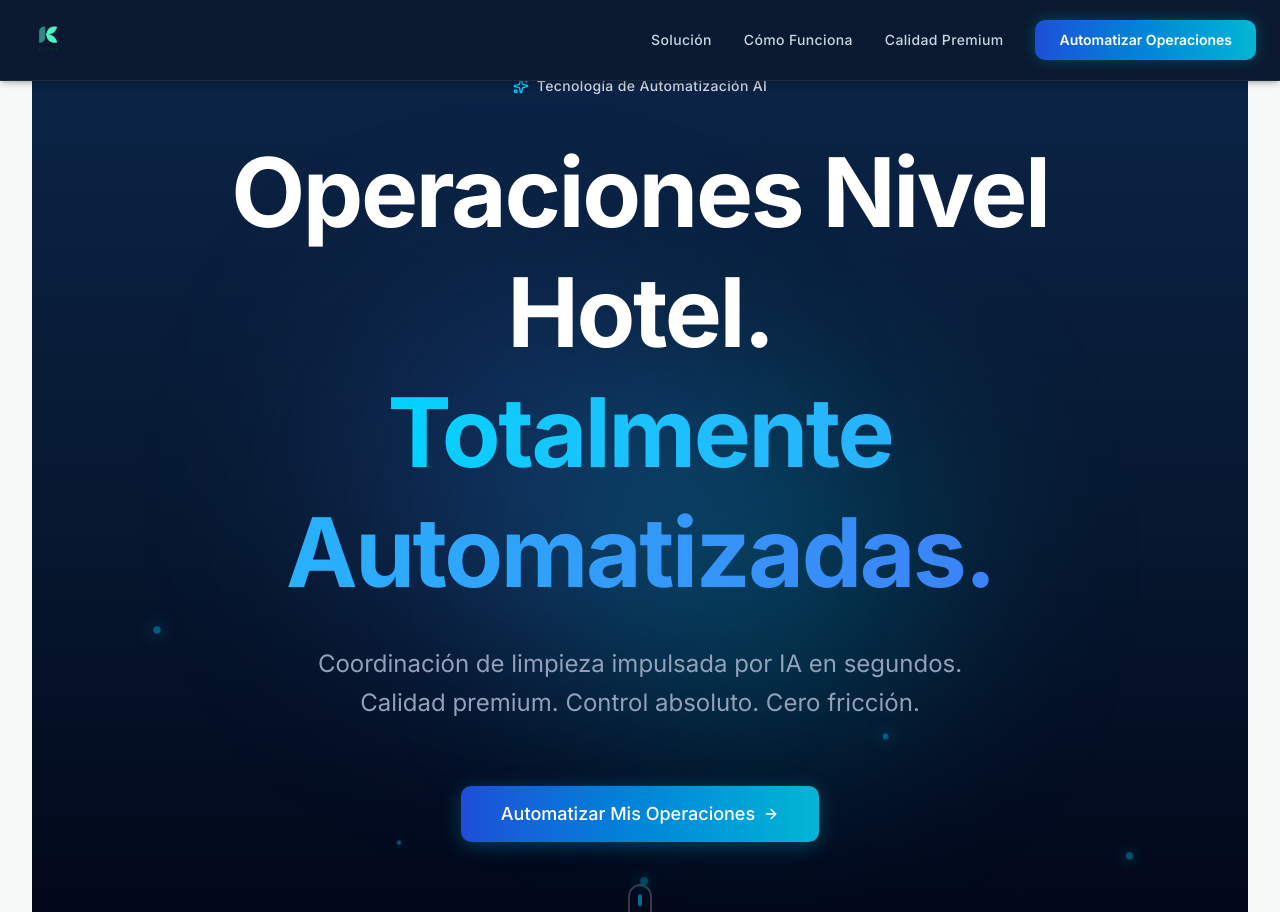
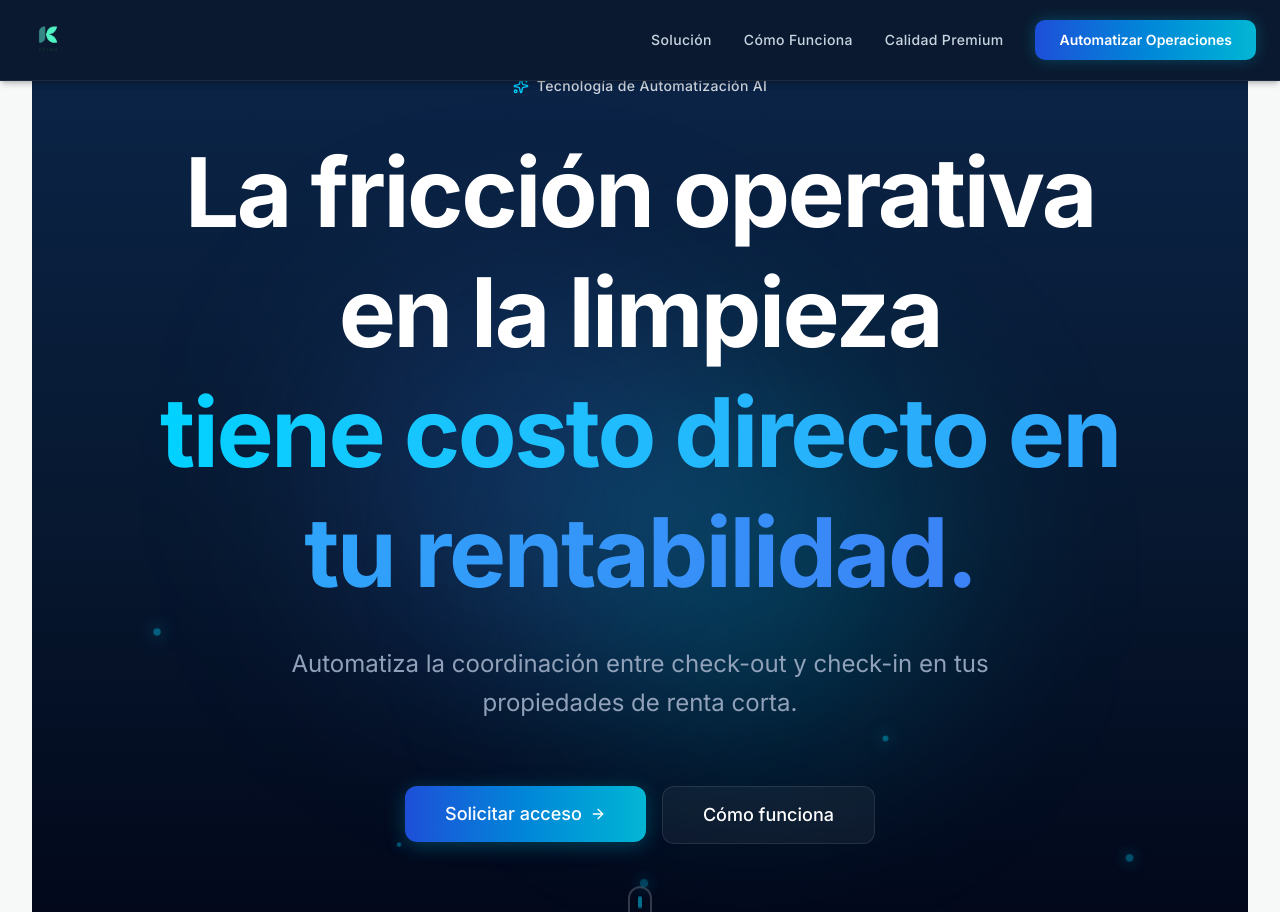
Before and after one commit to hostklynn-ux/klynn-landing, a Next.js app: page / in a window 1280 px wide. Shown: the top 912 px of the page. Built offline with nearby package versions, Linux system fonts and the light colour scheme.

Commit message:
fix: change texts in hero section

```diff
--- a/src/components/landing/Hero.tsx
+++ b/src/components/landing/Hero.tsx
@@ -3,6 +3,7 @@
 import { ArrowRight, Sparkles } from "lucide-react";
 import { Button } from "../ui/button";
 import { useEffect, useRef, useState } from "react";
+import Link from "next/link";
 
 const Hero = () => {
   const [scrollY, setScrollY] = useState(0);
@@ -62,23 +63,21 @@ const Hero = () => {
         </div>
 
         <h1 className="text-6xl lg:text-7xl xl:text-8xl font-bold text-white leading-tight tracking-tight animate-fade-in-up-delay-1">
-          Operaciones Nivel Hotel.
+          La fricción operativa en la limpieza
           <br />
           <span className="bg-clip-text text-transparent bg-gradient-to-r from-[#00d2ff] to-[#3b82f6]">
-            Totalmente Automatizadas.
+            tiene costo directo en tu rentabilidad.
           </span>
         </h1>
 
         <p className="text-xl lg:text-2xl text-slate-400 max-w-3xl mx-auto leading-relaxed animate-fade-in-up-delay-2">
-          Coordinación de limpieza impulsada por IA en segundos.
-          <br />
-          Calidad premium. Control absoluto. Cero fricción.
+          Automatiza la coordinación entre check-out y check-in en tus propiedades de renta corta.
         </p>
 
         <div className="flex flex-col sm:flex-row gap-4 justify-center pt-8 animate-fade-in-up-delay-3">
+
           <Button
-            size="lg"
-            className="relative group inline-flex items-center justify-center gap-2 px-10 py-7 text-white font-medium text-lg transition-all duration-300 bg-gradient-to-r from-[#1d4ed8] to-[#06b6d4] hover:from-[#1e40af] hover:to-[#0891b2] shadow-[0_4px_20px_rgba(6,182,212,0.3)] hover:shadow-[0_4px_25px_rgba(6,182,212,0.5)] border-0"
+            className="relative group inline-flex items-center justify-center gap-2 px-10 py-7 text-white font-medium text-lg transition-all duration-300 bg-gradient-to-r from-[#1d4ed8] to-[#06b6d4] hover:from-[#1e40af] hover:to-[#0891b2] shadow-[0_4px_20px_rgba(6,182,212,0.3)] hover:shadow-[0_4px_25px_rgba(6,182,212,0.5)] border-0 rounded-xl"
             onClick={() => {
               const el = document?.getElementById('contact');
               if (el) {
@@ -86,9 +85,19 @@ const Hero = () => {
               }
             }}
           >
-            Automatizar Mis Operaciones
+            Solicitar acceso
             <ArrowRight className="w-5 h-5 transition-transform duration-300 group-hover:translate-x-1" />
           </Button>
+
+          <Button
+            className="inline-flex items-center justify-center px-10 py-7 text-white font-medium text-lg transition-all duration-300 bg-white/5 border border-white/10 hover:bg-white/10 hover:border-[#00d2ff]/40 rounded-xl backdrop-blur-sm"
+          >
+            <Link href="#how-klynn-works">
+              Cómo funciona
+            </Link>
+          </Button>
+
+
         </div>
 
         <div className="flex items-center justify-center gap-12 pt-12 animate-fade-in-up-delay-4">
```
